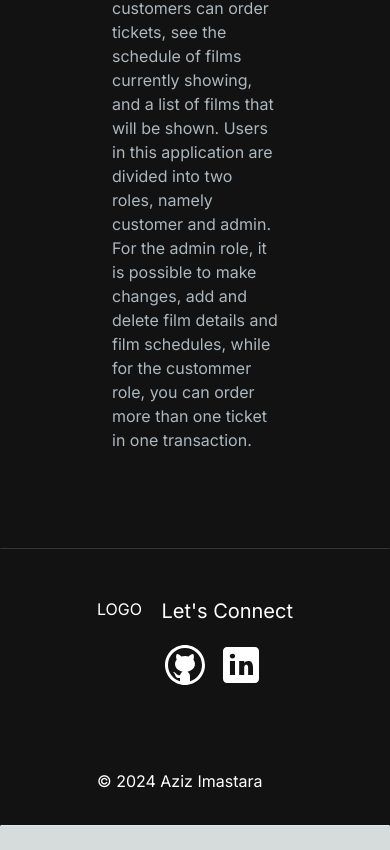
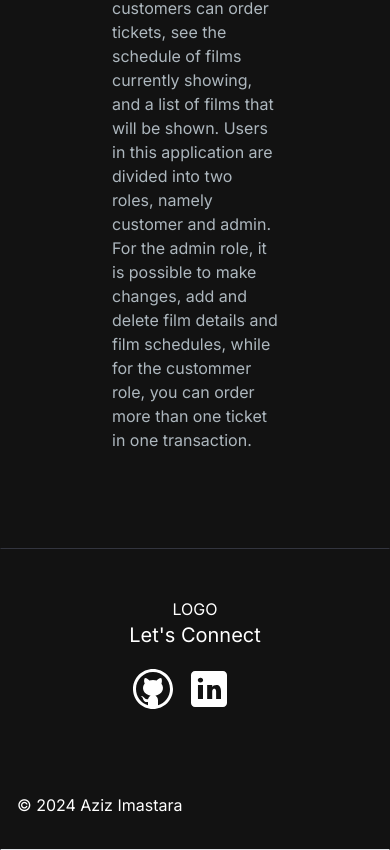
Before and after one commit to AzizImastara/imastara.com, a Next.js app: page / in a window 390 px wide. Shown: the part 5332-6182 px from the top of the page. Before the commit the page ends 6158 px from the top, so only its background shows below. Built offline with nearby package versions, Linux system fonts and the light colour scheme.

Commit message:
responsive footer

```diff
--- a/src/app/components/Footer.jsx
+++ b/src/app/components/Footer.jsx
@@ -4,22 +4,15 @@ import LinkedinIcon from "../../../public/linkedin-icon.svg";
 import Link from "next/link";
 import Image from "next/image";
 
-
 const Footer = () => {
   return (
     <footer className="footer border z-10 border-t-[#33353F] border-l-transparent border-r-transparent text-white">
-      <div className="container px-24 py-12 flex justify-between">
+      <div className="container mx-auto px-4 lg:px-24 py-12 flex flex-col lg:flex-row justify-center lg:justify-between items-center">
+        <div className="logo">
           <span>LOGO</span>
+        </div>
         <div className="z-10">
-        <h5 className="text-xl text-white ">
-          Let&apos;s Connect
-        </h5>
-        {/* <p className="text-[#ADB7BE] mb-4 max-w-md">
-          {" "}
-          I&apos;m currently looking for new opportunities, my inbox is always
-          open. Whether you have a question or just want to say hi, I&apos;ll
-          try my best to get back to you!
-        </p> */}
+          <h5 className="text-xl text-white">Let&apos;s Connect</h5>
           <div className="socials flex flex-row gap-2 py-4">
             <Link href="https://github.com/AzizImastara">
               <Image src={GithubIcon} alt="Github Icon" />
@@ -30,12 +23,10 @@ const Footer = () => {
           </div>
         </div>
       </div>
-      <div className="copyright container px-24 py-4 mb-4">
+      <div className="copyright container mx-auto px-4 lg:px-24 py-4 mb-4">
         <p className="text-white">© 2024 Aziz Imastara</p>
       </div>
-
     </footer>
-
   );
 };
 
```
Lines whose indentation alone changed are shown as unchanged.
